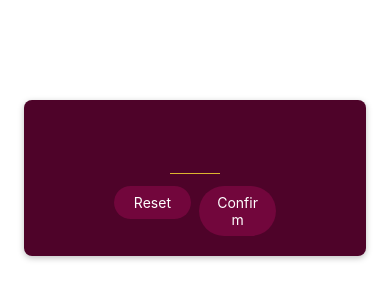
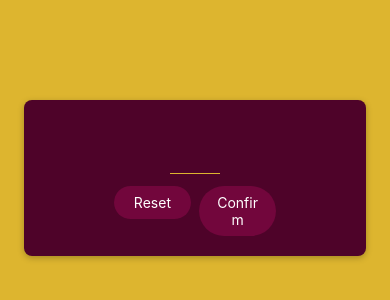
Before and after one commit to CianHub/react-native-mini-game, a React Native app: screen / in a window 390 px wide. Shown: the top 300 px of the page. Built offline with nearby package versions, Linux system fonts and the light colour scheme.

Commit message:
add root screen color

```diff
--- a/App.js
+++ b/App.js
@@ -2,7 +2,16 @@ import { StyleSheet, Text, View } from 'react-native';
 import { StartGameScreen } from './screens/StartGameScreen';
 
 export default function App() {
-  return <StartGameScreen />;
+  return (
+    <View style={styles.rootScreen}>
+      <StartGameScreen />
+    </View>
+  );
 }
 
-const styles = StyleSheet.create({});
+const styles = StyleSheet.create({
+  rootScreen: {
+    backgroundColor: '#ddb52f',
+    flex: 1,
+  },
+});
```
